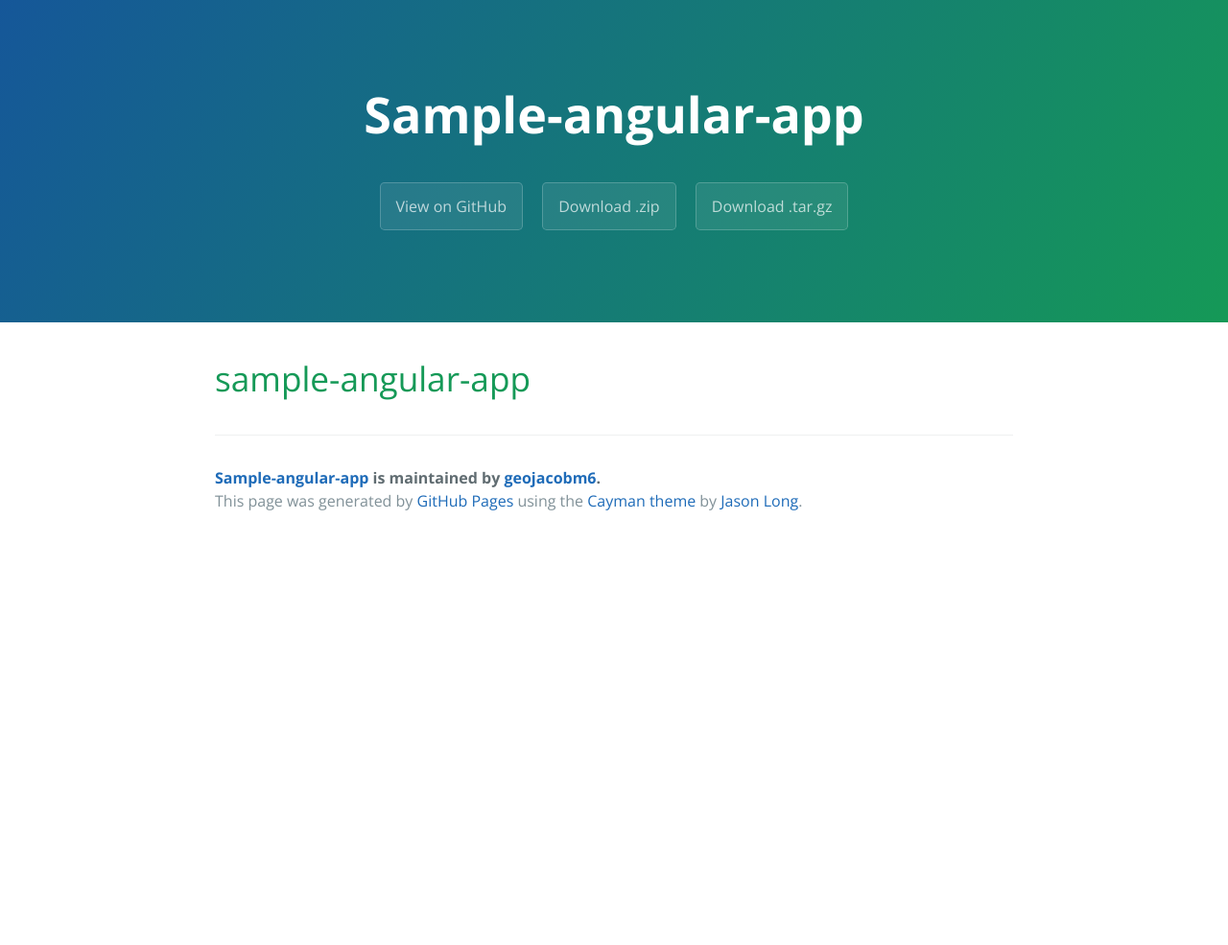
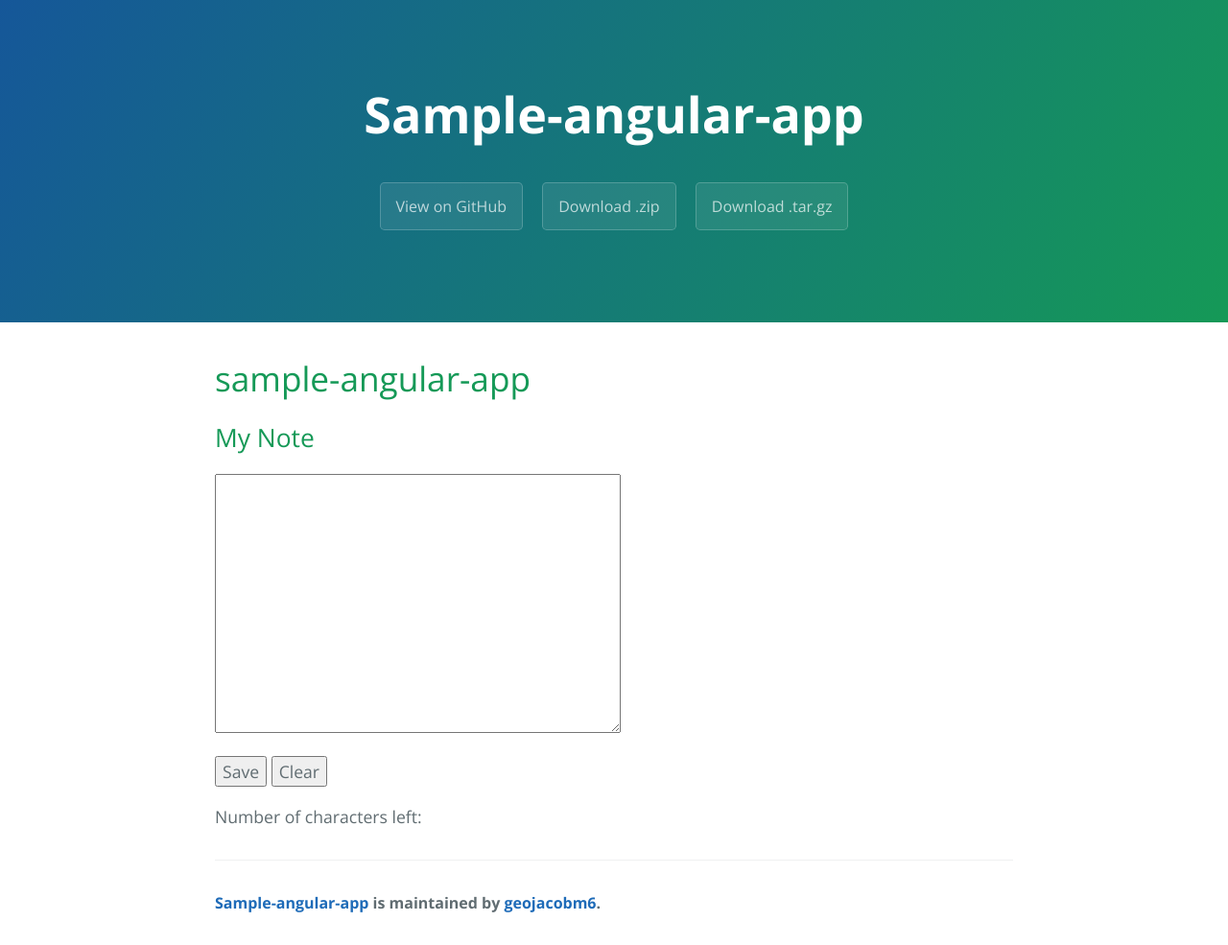
Before and after one commit to geojacobm6/sample-angular-app, a plain HTML site: page index.html in a window 1280 px wide. Shown: the whole page at 96% size. Before the commit the page ends 800 px from the top, so only its background shows below. Drawn offline with nearby package versions, Linux system fonts and the light colour scheme.

Commit message:
Update index.html

```diff
--- a/index.html
+++ b/index.html
@@ -17,19 +17,22 @@
          <a href="https://github.com/geojacobm6/sample-angular-app/zipball/master" class="btn">Download .zip</a>
          <a href="https://github.com/geojacobm6/sample-angular-app/tarball/master" class="btn">Download .tar.gz</a>
       </section>
-
       <section class="main-content">
          <h1>
-<a id="sample-angular-app" class="anchor" href="#sample-angular-app" aria-hidden="true"><span class="octicon octicon-link"></span></a>sample-angular-app</h1>
-
+            <a id="sample-angular-app" class="anchor" href="#sample-angular-app" aria-hidden="true"><span class="octicon octicon-link"></span></a>sample-angular-app
+         </h1>
+         <div ng-controller="myNoteCtrl">
+            <h2>My Note</h2>
+            <p><textarea ng-model="message" cols="40" rows="10"></textarea></p>
+            <p>
+               <button ng_click="save()">Save</button>
+               <button ng-click="clear()">Clear</button>
+            </p>
+            <p>Number of characters left: <span ng-bind="left()"></span></p>
+         </div>
          <footer class="site-footer">
             <span class="site-footer-owner"><a href="https://github.com/geojacobm6/sample-angular-app">Sample-angular-app</a> is maintained by <a href="https://github.com/geojacobm6">geojacobm6</a>.</span>
-
-        <span class="site-footer-credits">This page was generated by <a href="https://pages.github.com">GitHub Pages</a> using the <a href="https://github.com/jasonlong/cayman-theme">Cayman theme</a> by <a href="https://twitter.com/jasonlong">Jason Long</a>.</span>
          </footer>
-
       </section>
-
-
    </body>
 </html>
```
Lines whose indentation alone changed are shown as unchanged.
